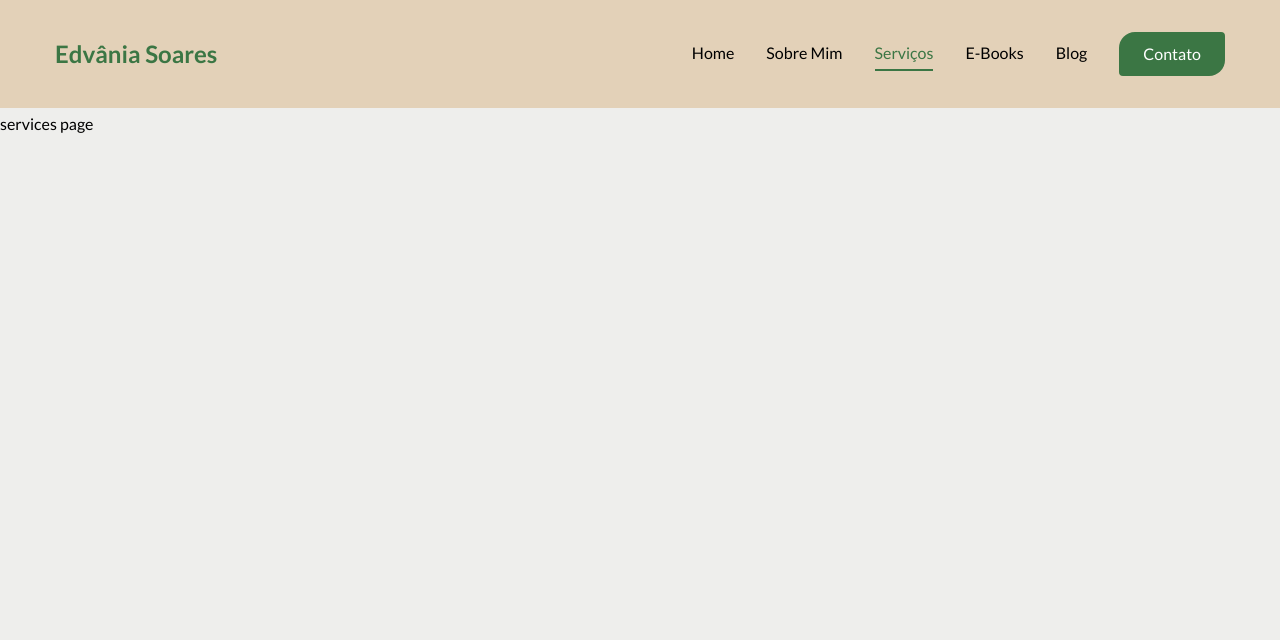
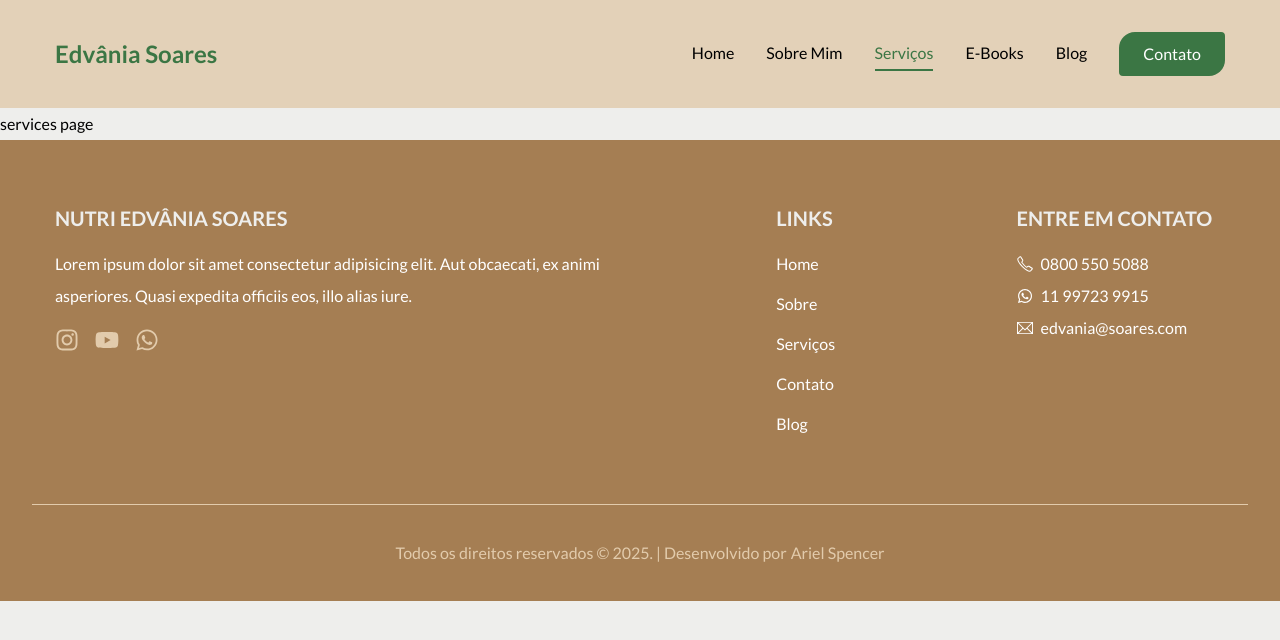
Before and after one commit to ArielSpencer/nutri-edvania-site, a Next.js app: page /servicos in a window 1280 px wide. Shown: the top 640 px of the page. Built offline with nearby package versions, Linux system fonts and the light colour scheme.

Commit message:
fix: move Footer import to layout.jsx for global rendering

```diff
--- a/app/layout.jsx
+++ b/app/layout.jsx
@@ -2,6 +2,7 @@ import { Lato } from "next/font/google";
 import "./globals.css";
 import Header from "@/components/Header";
 import PageTransition from "@/components/PageTransition";
+import Footer from "@/components/Footer";
 
 const lato = Lato({
   subsets: ["latin"],
@@ -22,6 +23,7 @@ export default function RootLayout({ children }) {
       >
         <Header />
         <PageTransition>{children}</PageTransition>
+        <Footer />
       </body>
     </html>
   );
--- a/app/page.jsx
+++ b/app/page.jsx
@@ -1,4 +1,3 @@
-import Footer from "@/components/Footer";
 import AboutSection from "@/components/home/AboutSection";
 import BannerHome from "@/components/home/BannerHome";
 import BlogSection from "@/components/home/BlogSection";
@@ -19,7 +18,6 @@ const Home = () => {
       <EbookSection />
       <BlogSection />
       <ContactSection />
-      <Footer />
     </div>
   )
 }
```
